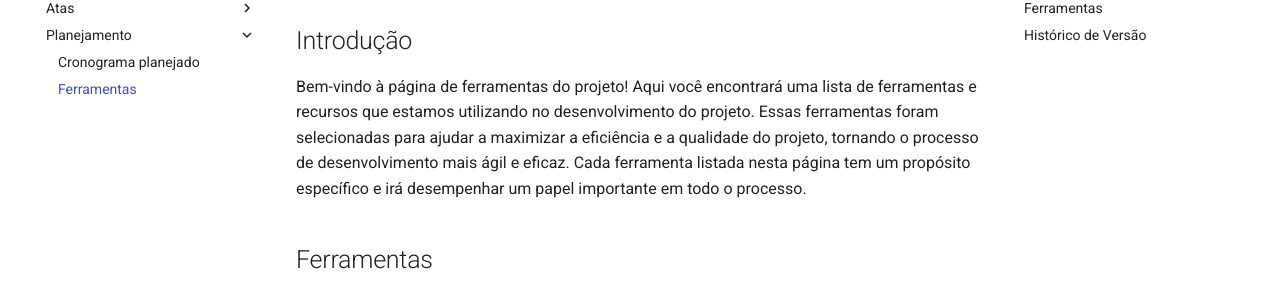
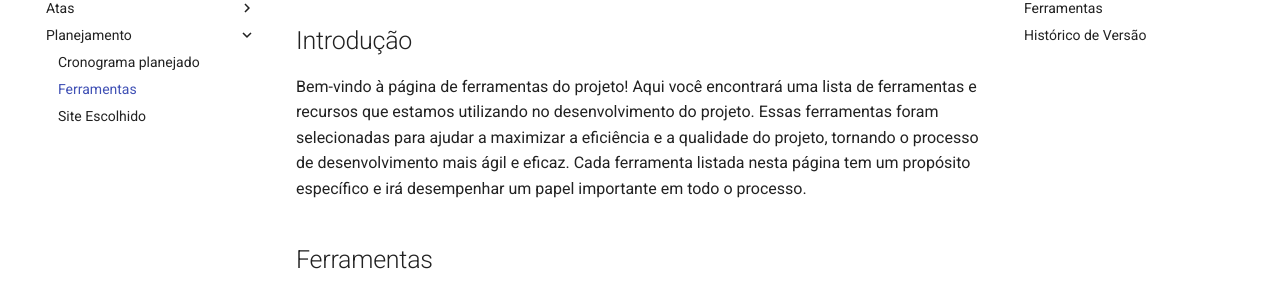
Before and after one commit to Interacao-Humano-Computador/2023.1-Wikipedia, an MkDocs documentation site: the page built from docs/planejamento/ferramentas.md, in a window 1280 px wide. Shown: the part 157-453 px from the top of the page. Built offline with MkDocs 1.6.1 and Material for MkDocs 9.7.7, drawn with Linux system fonts in a browser that asks for light colours; comment, search, counter and statistics services are not loaded.

Commit message:
atualiza barra de navegação

```diff
--- a/mkdocs.yml
+++ b/mkdocs.yml
@@ -28,3 +28,5 @@ nav:
   - Planejamento:
       - Cronograma planejado: planejamento/cronogramaPlanejado.md
       - Ferramentas: planejamento/ferramentas.md
+
+      - Site Escolhido: planejamento/siteEscolhido.md
```
